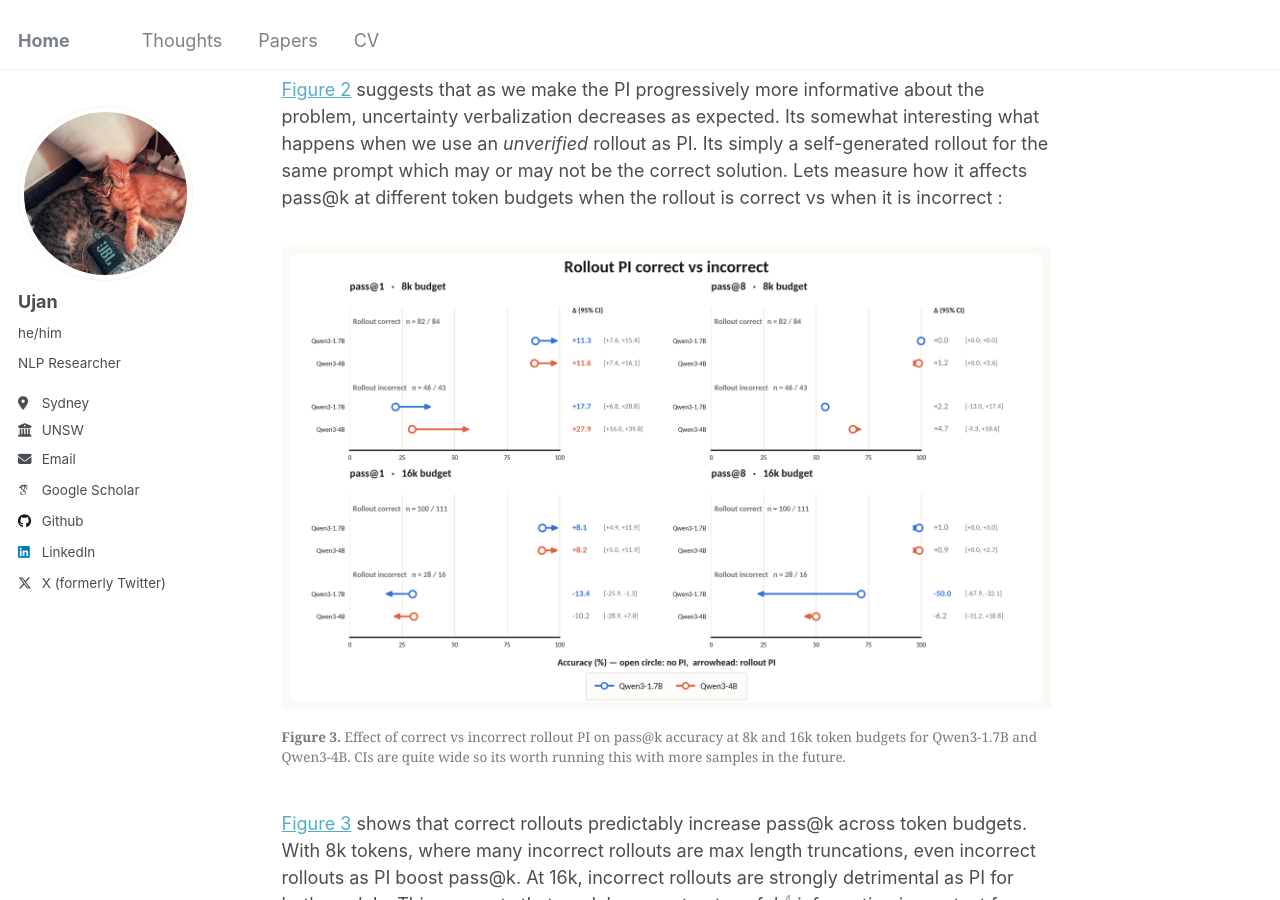
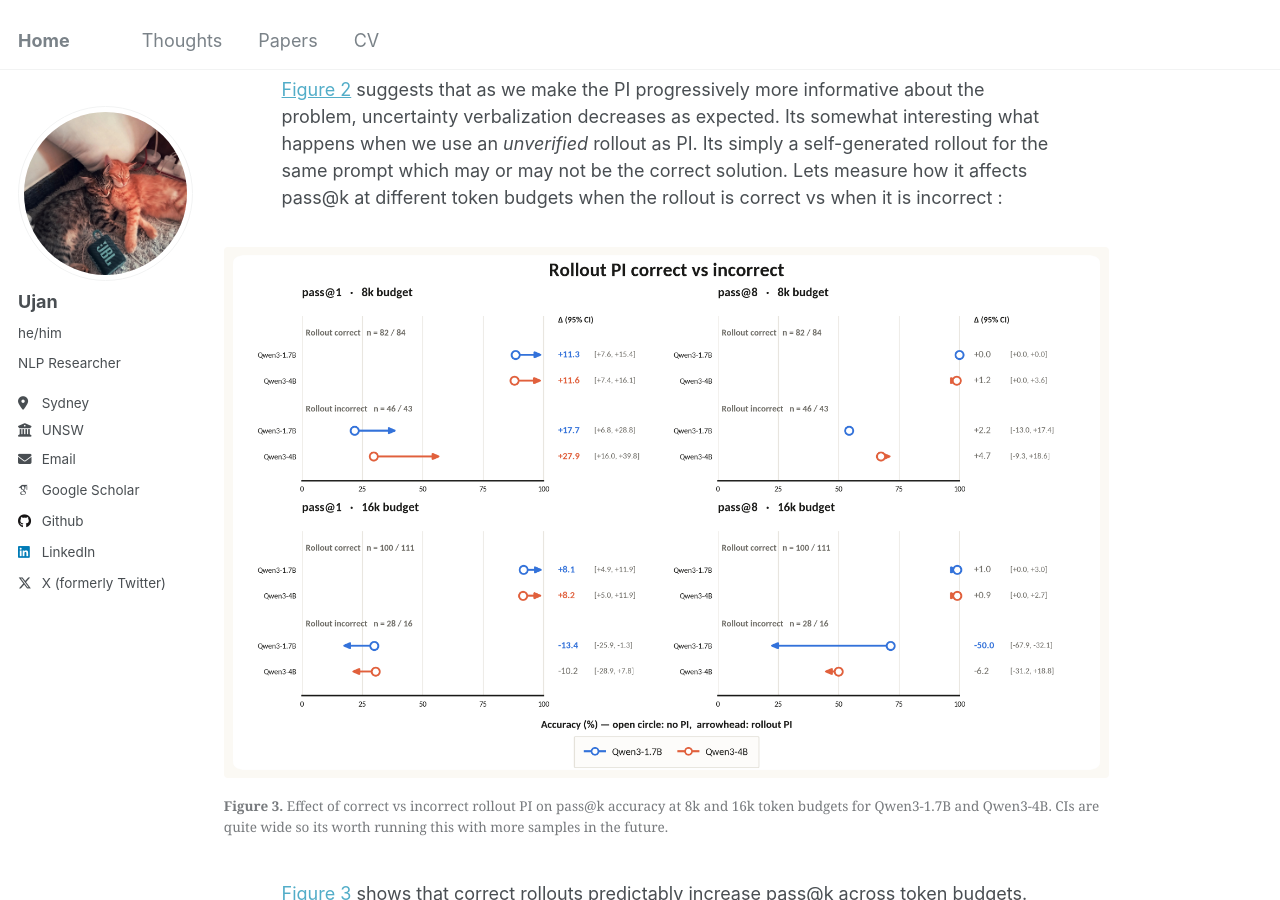
Before and after one commit to tatami-galaxy/tatami-galaxy.github.io, a Jekyll site: the page built from _posts/2026-07-01-self-distillation-post-1.md, in a window 1280 px wide and 900 px high, scrolled down 5416 px. Built offline with Jekyll 4.4.1, drawn with Linux system fonts in a browser that asks for light colours; some web fonts are replaced.

Commit message:
self distill blog

```diff
--- a/_posts/2026-07-01-self-distillation-post-1.md
+++ b/_posts/2026-07-01-self-distillation-post-1.md
@@ -89,8 +89,8 @@ Its hard to precisely define exploration of an LLM's chain-of-thought (COT) but
 
 [Figure 2](#fig-2) suggests that as we make the PI progressively more informative about the problem, uncertainty verbalization decreases as expected. Its somewhat interesting what happens when we use an *unverified* rollout as PI. Its simply a self-generated rollout for the same prompt which may or may not be the correct solution. Lets measure how it affects pass@k at different token budgets when the rollout is correct vs when it is incorrect :
 
-<figure id="fig-3">
-  <a href="/images/rollout_pi_stratified.png" title="Open full size" style="width: 120%;">
+<figure id="fig-3" style="width: 115%; max-width: none; margin-left: -7.5%;">
+  <a href="/images/rollout_pi_stratified.png" title="Open full size" style="width: 100%;">
   <img src="/images/rollout_pi_stratified.png" alt="Four panel arrow plot showing accuracy with no PI versus with a rollout PI for Qwen3-1.7B and Qwen3-4B, stratified by whether the rollout PI was correct or incorrect, for pass@1 and pass@8 at 8k and 16k token budgets, with deltas and 95% confidence intervals.">
   </a>
   <figcaption style="width: 100%;" markdown="span"><strong>Figure 3.</strong> Effect of correct vs incorrect rollout PI on pass@k accuracy at 8k and 16k token budgets for Qwen3-1.7B and Qwen3-4B. CIs are quite wide so its worth running this with more samples in the future.</figcaption>
```
